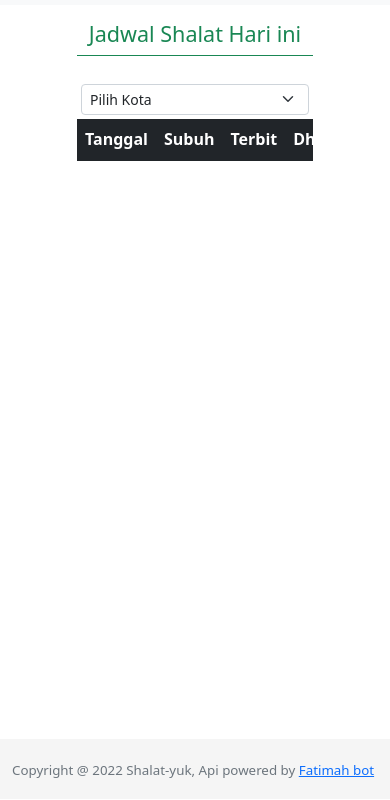
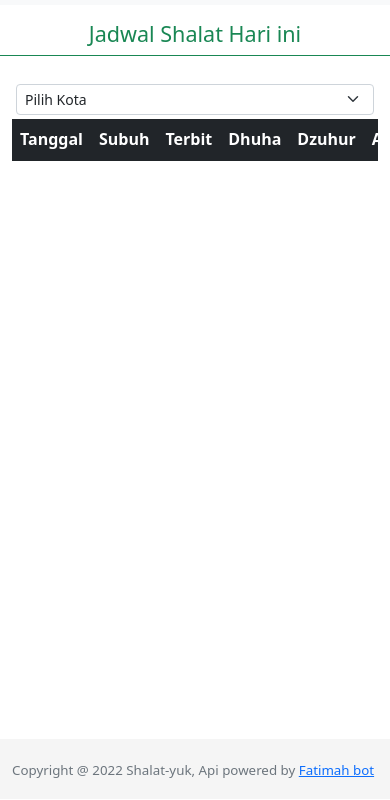
Before and after one commit to riz4l/shalatyuk, a plain HTML site: page index.html in a window 390 px wide. Shown: the part 45-845 px from the top of the page. Drawn offline with Linux system fonts and the light colour scheme; no server answers.

Commit message:
update style table

```diff
--- a/assets/css/sticky-footer.css
+++ b/assets/css/sticky-footer.css
@@ -23,3 +23,23 @@ border: 0 !important; clip: rect(0 0 0 0) !important; height: 0.0625rem !importa
 .text-muted{
 	font-size: smaller;
  }
+
+
+.left {
+  width: 16.66666667%; /* The width is 20%, by default */
+}
+
+.main {
+  width: 66.66666667%; /* The width is 60%, by default */
+}
+
+.right {
+  width: 16.66666667%; /* The width is 20%, by default */
+}
+
+/* Use a media query to add a break point at 800px: */
+@media screen and (max-width: 800px) {
+  .left, .main, .right {
+    width: 100%; /* The width is 100%, when the viewport is 800px or smaller */
+  }
+}
--- a/index.html
+++ b/index.html
@@ -20,14 +20,14 @@
     </nav>
   <div class="container text-center">
     <div class="row">
-      <div class="col-2">
+      <p></p>
+      <div class="h4 pb-2 mb-4 text-success border-bottom border-success">
+        Jadwal Shalat Hari ini
+      </div>
+      <div class="col-2 left">
        <!-- ads Here -->
       </div>
-      <div class="col-8">
-        <p></p>
-        <div class="h4 pb-2 mb-4 text-success border-bottom border-success">
-          Jadwal Shalat Hari ini
-        </div>
+      <div class="col-8 main">
         <div id="content">
           <div class="ph-col-12 sy-placeholder">
               <div class="ph-row">
@@ -62,7 +62,7 @@
           </div>
         </div>
       </div>
-      <div class="col-2">
+      <div class="col-2 right">
         <!--ads here-->
       </div>
     </div>
```
